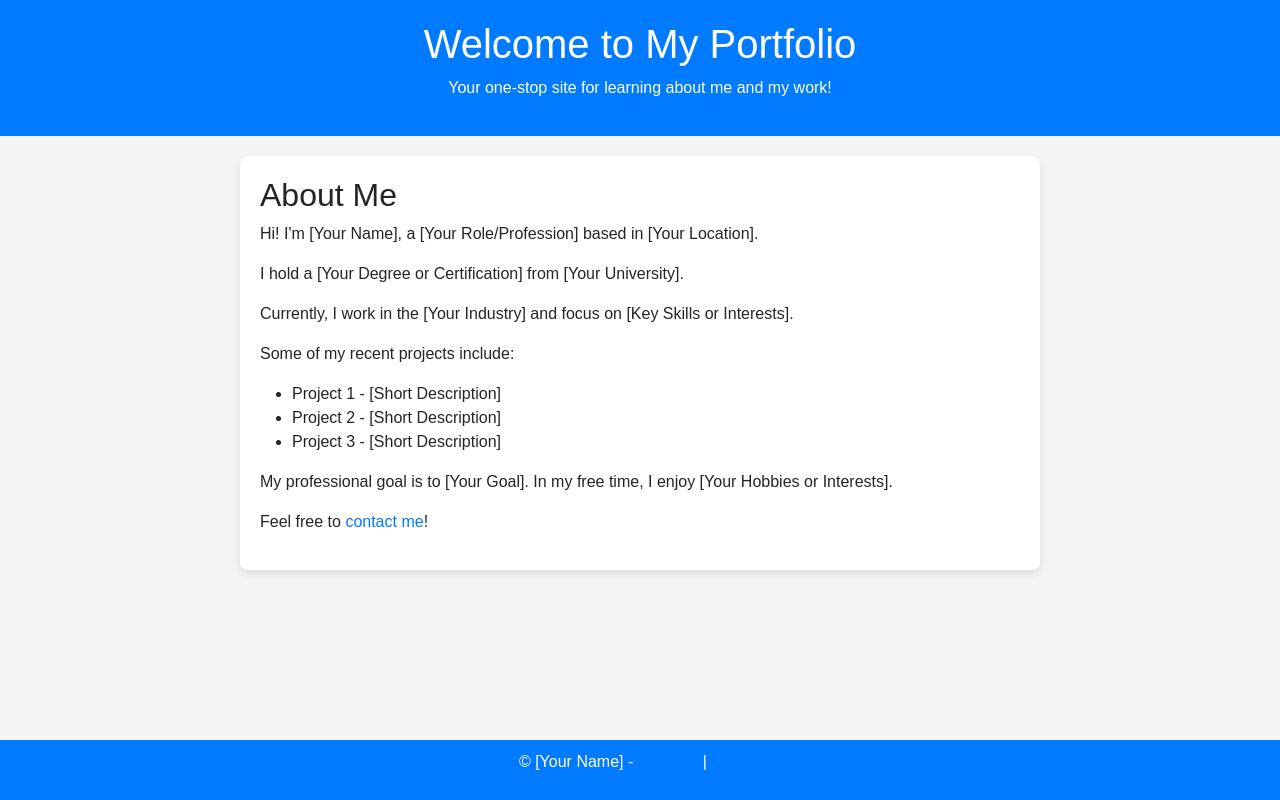
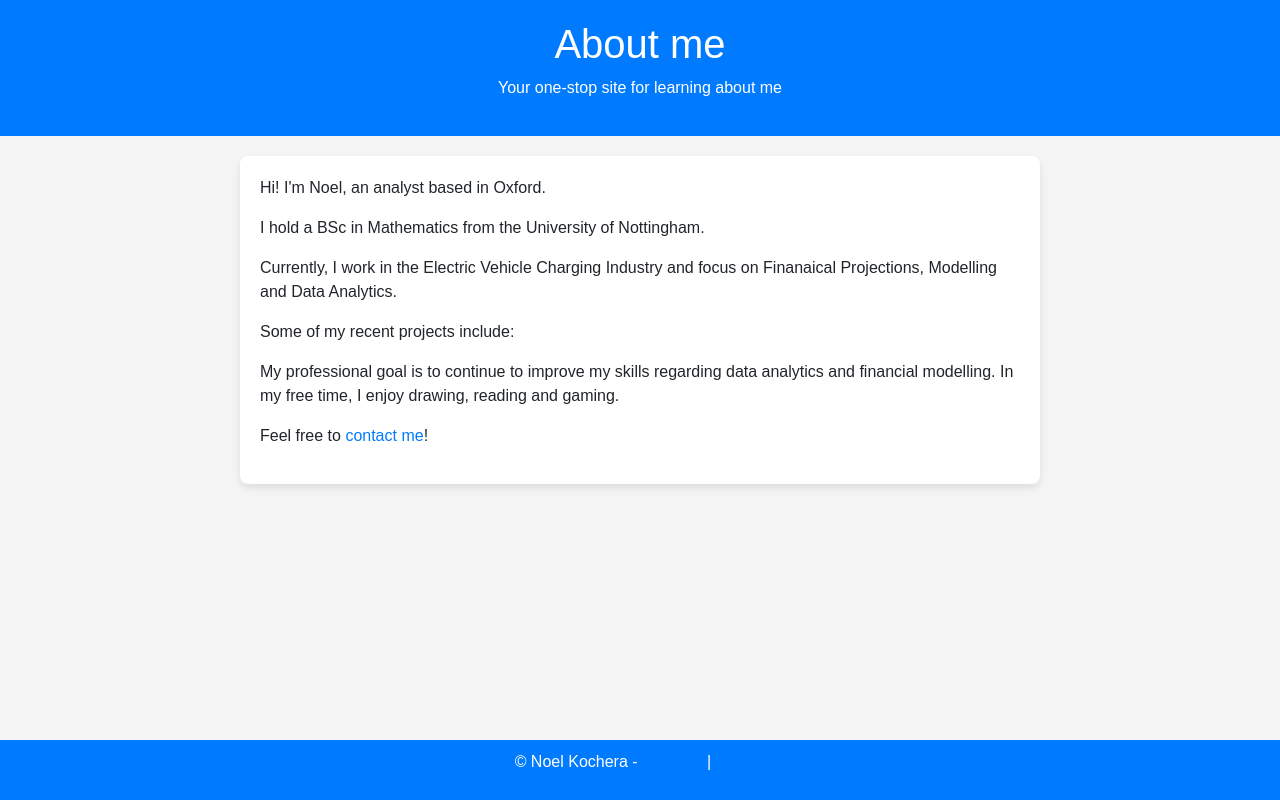
Before and after one commit to Arsene192/html-site, a plain HTML site: page index.html in a window 1280 px wide. Drawn offline with nearby package versions, Linux system fonts and the light colour scheme.

Commit message:
Update index.html

```diff
--- a/index.html
+++ b/index.html
@@ -43,25 +43,19 @@
 </head>
 <body>
     <div class="header">
-        <h1>Welcome to My Portfolio</h1>
-        <p>Your one-stop site for learning about me and my work!</p>
+        <h1>About me</h1>
+        <p>Your one-stop site for learning about me</p>
     </div>
     <div class="content">
-        <h2>About Me</h2>
-        <p>Hi! I'm [Your Name], a [Your Role/Profession] based in [Your Location].</p>
-        <p>I hold a [Your Degree or Certification] from [Your University].</p>
-        <p>Currently, I work in the [Your Industry] and focus on [Key Skills or Interests].</p>
+        <p>Hi! I'm Noel, an analyst based in Oxford.</p>
+        <p>I hold a BSc in Mathematics from the University of Nottingham.</p>
+        <p>Currently, I work in the Electric Vehicle Charging Industry and focus on Finanaical Projections, Modelling and Data Analytics.</p>
         <p>Some of my recent projects include:</p>
-        <ul>
-            <li>Project 1 - [Short Description]</li>
-            <li>Project 2 - [Short Description]</li>
-            <li>Project 3 - [Short Description]</li>
-        </ul>
-        <p>My professional goal is to [Your Goal]. In my free time, I enjoy [Your Hobbies or Interests].</p>
-        <p>Feel free to <a href="mailto:your-email@example.com">contact me</a>!</p>
+        <p>My professional goal is to continue to improve my skills regarding data analytics and financial modelling. In my free time, I enjoy drawing, reading and gaming.</p>
+        <p>Feel free to <a href="noelkochera@gmail.com">contact me</a>!</p>
     </div>
     <div class="footer">
-        <p>© [Your Name] - <a href="#">LinkedIn</a> | <a href="#">GitHub</a></p>
+        <p>© Noel Kochera - <a href="https://www.linkedin.com/in/noel-kochera/">LinkedIn</a> | <a href="https://github.com/Arsene192">GitHub</a></p>
     </div>
 </body>
 </html>
```
